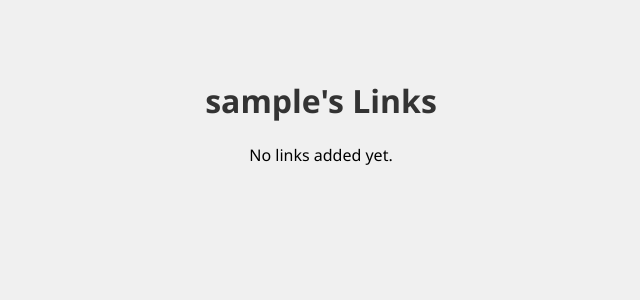
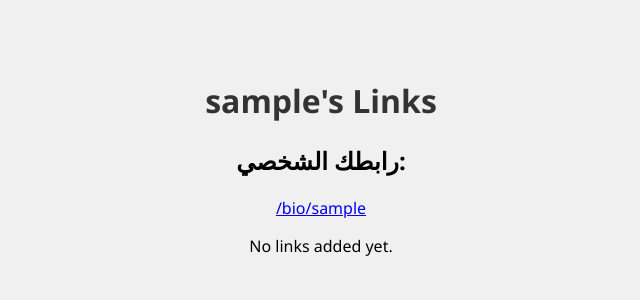
Before and after one commit to crsbo/my-links-app, a Flask app: a page that uses templates/bio.html in a window 1280 px wide. Shown: the top 300 px of the page, without its empty margins (319-959 px from the left). Run offline with Flask 3, Linux system fonts and the light colour scheme.

Commit message:
Update bio.html

```diff
--- a/templates/bio.html
+++ b/templates/bio.html
@@ -36,10 +36,17 @@
 <body>
     <h1>{{ username }}'s Links</h1>
 
+    <!-- رابط البايو المجمع -->
+    <h2>رابطك الشخصي:</h2>
+    <p>
+        <a href="{{ url_for('show_bio', username=username) }}" target="_blank">{{ url_for('show_bio', username=username) }}</a>
+    </p>
+
+    <!-- عرض الروابط -->
     {% if links %}
         {% for link in links %}
             <div class="link-card">
-                <a href="{{ link.url }}" target="_blank">{{ link.title }}</a>
+                <a href="{{ link[1] }}" target="_blank">{{ link[0] }}</a>
             </div>
         {% endfor %}
     {% else %}
```
